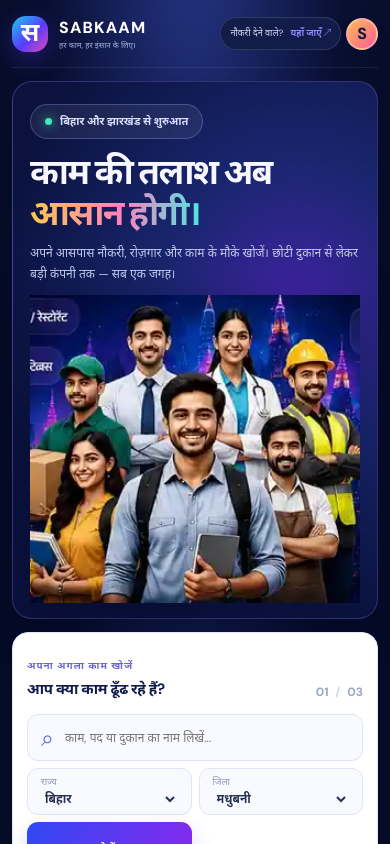
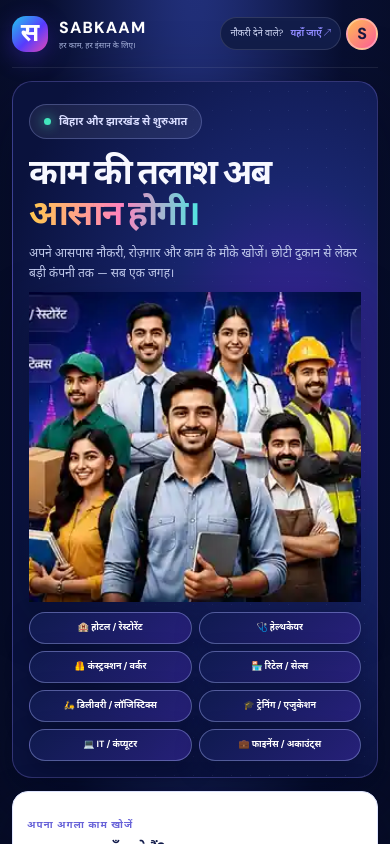
Before and after one commit to sarkaritalk/SABKAAM, a React (Vite) app: page / in a window 390 px wide. Shown: the top 844 px of the page. Built offline with nearby package versions, Linux system fonts and the light colour scheme.

Commit message:
Keep hero image uncropped and show all job categories clearly

```diff
--- a/src/styles.css
+++ b/src/styles.css
@@ -157,3 +157,37 @@
  .hero-art{width:100%!important;height:auto!important;max-height:none!important;margin:2px 0 0!important;overflow:visible!important}
  .hero-ai-collage{width:100%!important;height:auto!important;max-height:none!important;object-fit:contain!important}
 }
+
+
+/* SABKAAM hero: uncropped people + readable category callouts */
+.hero{display:grid!important;grid-template-columns:minmax(0,.88fr) minmax(0,,1.12fr)!important;align-items:center!important;gap:clamp(18px,2.8vw,40px)!important;min-height:0!important;height:auto!important;padding:clamp(26px,3.6vw,48px)!important;overflow:visible!important}
+.hero-copy{width:100%!important;max-width:100%!important;min-width:0!important;flex:none!important;overflow:visible!important;z-index:2!important}
+.hero h1{font-size:clamp(34px,4.1vw,60px)!important;line-height:1.18!important;overflow:visible!important}
+.hero p{max-width:100%!important;overflow:visible!important}
+.hero-art{position:relative!important;display:flex!important;flex-direction:column!important;justify-content:center!important;align-items:center!important;inset:auto!important;width:100%!important;max-width:none!important;min-width:0!important;height:auto!important;min-height:0!important;flex:none!important;gap:10px!important;margin:0!important;padding:0!important;overflow:visible!important;border:0!important;border-radius:0!important;outline:0!important;background:transparent!important;box-shadow:none!important;opacity:1!important}
+.hero-ai-collage{position:relative!important;display:block!important;inset:auto!important;width:100%!important;height:auto!important;max-width:100%!important;max-height:none!important;object-fit:contain!important;object-position:center!important;border:0!important;border-radius:0!important;background:transparent!important;box-shadow:none!important;mix-blend-mode:normal!important;filter:drop-shadow(0 16px 24px #02051e55)!important}
+.hero-city-glow,.hero-photo-caption{display:none!important}
+.hero-category-cloud{position:absolute!important;inset:0!important;pointer-events:none!important;z-index:4!important}
+.hero-art .float-tag{display:inline-flex!important;position:absolute!important;align-items:center!important;justify-content:center!important;max-width:48%!important;white-space:normal!important;text-align:center!important;line-height:1.25!important;padding:8px 12px!important;border:1px solid #aebcff66!important;border-radius:999px!important;background:linear-gradient(135deg,#101b50eF,#29217deF)!important;color:#fff!important;font-size:clamp(9px,.85vw,12px)!important;font-weight:700!important;box-shadow:0 8px 24px #02051e66!important;backdrop-filter:blur(10px)!important}
+.hero-art .tag-one{top:3%;left:0}
+.hero-art .tag-two{top:3%;right:0}
+.hero-art .tag-three{top:28%;right:0}
+.hero-art .tag-four{top:30%;left:0}
+.hero-art .tag-five{bottom:29%;left:0}
+.hero-art .tag-six{bottom:29%;right:0}
+.hero-art .tag-seven{bottom:5%;left:3%}
+.hero-art .tag-eight{bottom:5%;right:3%}
+@media(max-width:850px){
+ .hero{grid-template-columns:minmax(0,.82fr) minmax(0,1.18fr)!important;gap:12px!important;padding:22px!important}
+ .hero-art .float-tag{font-size:9px!important;padding:6px 8px!important}
+}
+@media(max-width:560px){
+ .hero{display:flex!important;flex-direction:column!important;align-items:stretch!important;gap:8px!important;min-height:0!important;height:auto!important;padding:22px 16px 16px!important;overflow:visible!important}
+ .hero-copy{width:100%!important;max-width:100%!important;flex:none!important}
+ .hero h1{font-size:clamp(32px,9vw,39px)!important;line-height:1.17!important;margin:13px 0 9px!important}
+ .hero p{font-size:12px!important;line-height:1.7!important;max-width:100%!important}
+ .hero-art{width:100%!important;height:auto!important;max-height:none!important;display:flex!important;gap:10px!important;margin:0!important;overflow:visible!important}
+ .hero-ai-collage{width:100%!important;height:auto!important;max-height:none!important;object-fit:contain!important}
+ .hero-category-cloud{position:static!important;inset:auto!important;display:grid!important;grid-template-columns:repeat(2,minmax(0,1fr))!important;gap:7px!important;width:100%!important;pointer-events:none!important}
+ .hero-art .float-tag{position:static!important;display:flex!important;max-width:none!important;min-height:32px!important;padding:7px 8px!important;font-size:9px!important;white-space:normal!important}
+}
```
